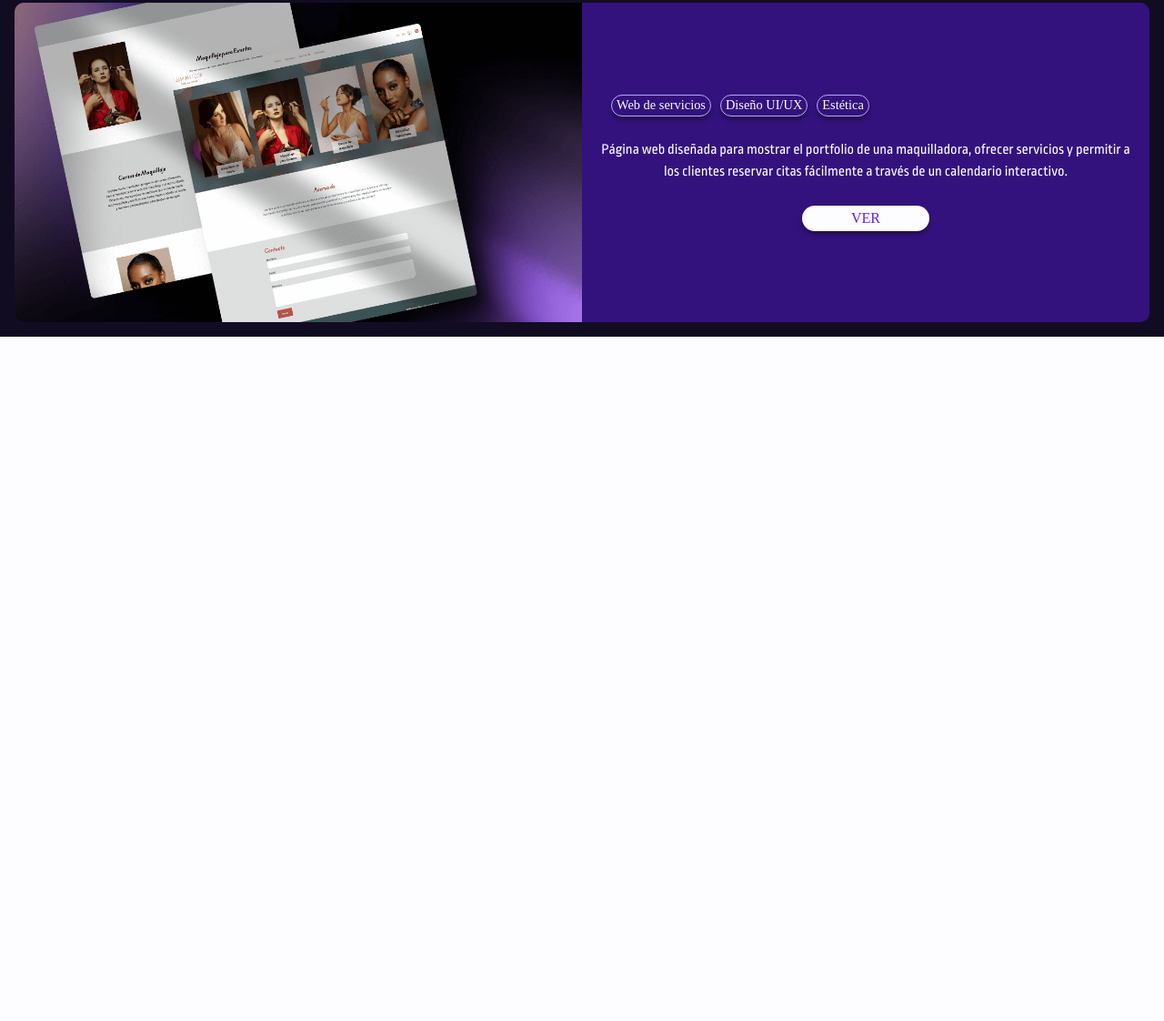
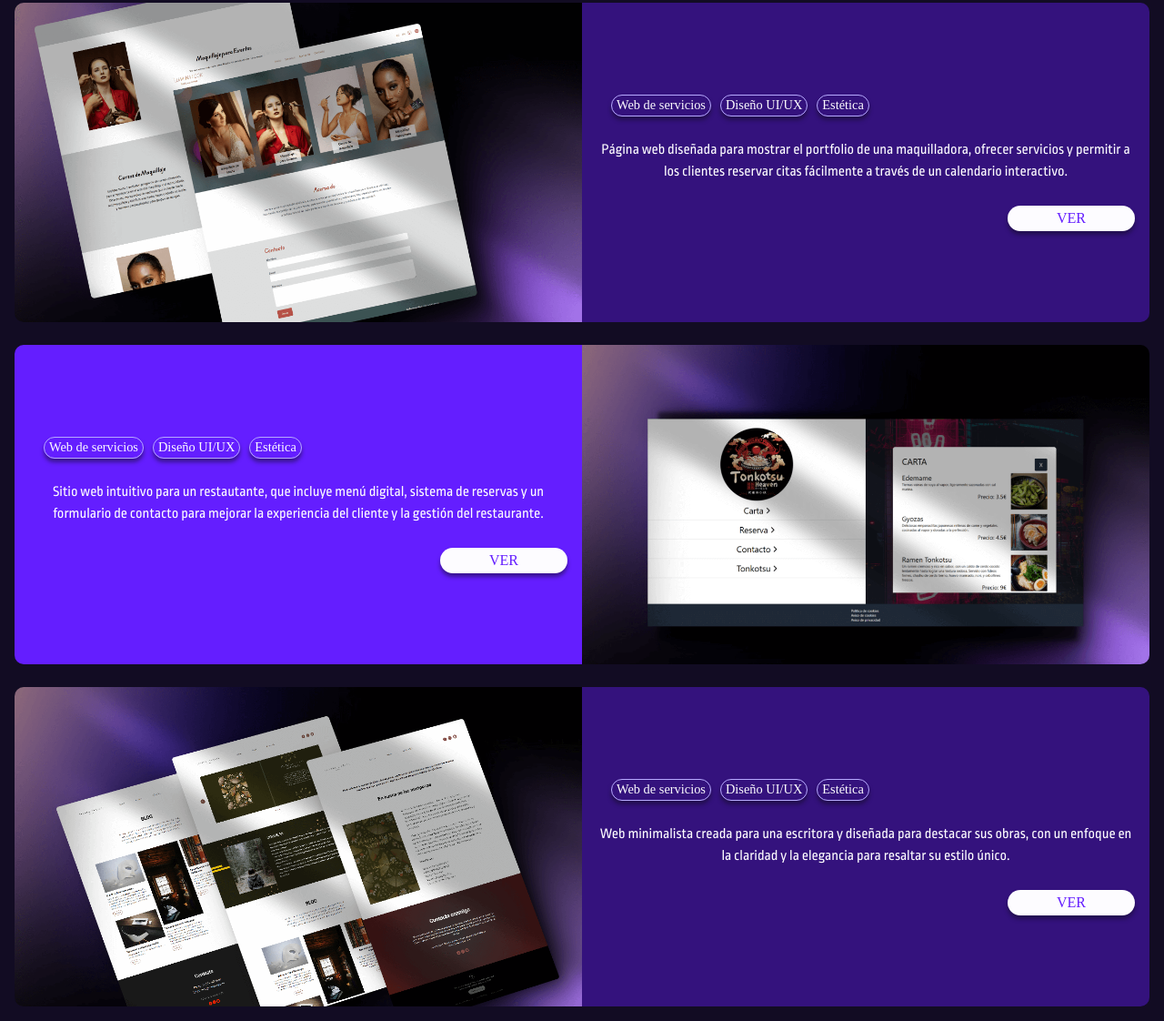
Before and after one commit to AstracodeLAB/new-astracodelab, an Astro site: page / in a window 1280 px wide. Shown: the part 2061-3183 px from the top of the page at 91% size. Before the commit the page ends 2431 px from the top, so only its background shows below. Built offline with nearby package versions, Linux system fonts and the light colour scheme; Astro itself is replaced by a stand-in of ours; a web font is replaced by a local one.

Commit message:
Imagenes y textos para tarjetas tamaños tablet y superiores

```diff
--- a/src/layouts/components/ProjectsCard.astro
+++ b/src/layouts/components/ProjectsCard.astro
@@ -1,5 +1,7 @@
 ---
 import MakeupImage from '../../images/peluBanner.png';
+import RestaurantImage from '../../images/restauranteBanner.png';
+import WriterImage from '../../images/blogBanner.png';
 import ArrowIcon from '../components/icons/arrow.svg';
 ---
 
@@ -28,6 +30,7 @@ import ArrowIcon from '../components/icons/arrow.svg';
 
 <!-- Tamaños tablet y desktop -->
 <div class='projects-card-desktop'>
+	<!-- Card 1 -->
 	<div class='projects-card-desktop__container'>
 		<img class='projects-card-desktop__container-image' src={MakeupImage.src} alt='Web de maquilladora' />
 		<div class='projects-card-desktop__container-content'>
@@ -39,6 +42,40 @@ import ArrowIcon from '../components/icons/arrow.svg';
 			<p class='projects-card-desktop__container-content-text'>
 				Página web diseñada para mostrar el portfolio de una maquilladora, ofrecer servicios y permitir a los clientes
 				reservar citas fácilmente a través de un calendario interactivo.
+			</p>
+			<a href='/' class='projects-card-desktop__container-content-button'>ver</a>
+		</div>
+	</div>
+
+	<!-- Card 2 -->
+	<div class='projects-card-desktop__container'>
+		<div class='projects-card-desktop__container-content-left'>
+			<div class='projects-card-desktop__container-content-pills'>
+				<p class='projects-card-desktop__container-content-pills-pill'>Web de servicios</p>
+				<p class='projects-card-desktop__container-content-pills-pill'>Diseño UI/UX</p>
+				<p class='projects-card-desktop__container-content-pills-pill'>Estética</p>
+			</div>
+			<p class='projects-card-desktop__container-content-text'>
+				Sitio web intuitivo para un restautante, que incluye menú digital, sistema de reservas y un formulario de
+				contacto para mejorar la experiencia del cliente y la gestión del restaurante.
+			</p>
+			<a href='/' class='projects-card-desktop__container-content-button'>ver</a>
+		</div>
+		<img class='projects-card-desktop__container-image-right' src={RestaurantImage.src} alt='Web de maquilladora' />
+	</div>
+
+	<!-- Card 3 -->
+	<div class='projects-card-desktop__container'>
+		<img class='projects-card-desktop__container-image' src={WriterImage.src} alt='Web de maquilladora' />
+		<div class='projects-card-desktop__container-content'>
+			<div class='projects-card-desktop__container-content-pills'>
+				<p class='projects-card-desktop__container-content-pills-pill'>Web de servicios</p>
+				<p class='projects-card-desktop__container-content-pills-pill'>Diseño UI/UX</p>
+				<p class='projects-card-desktop__container-content-pills-pill'>Estética</p>
+			</div>
+			<p class='projects-card-desktop__container-content-text'>
+				Web minimalista creada para una escritora y diseñada para destacar sus obras, con un enfoque en la claridad y la
+				elegancia para resaltar su estilo único.
 			</p>
 			<a href='/' class='projects-card-desktop__container-content-button'>ver</a>
 		</div>
--- a/src/styles/ProjectsCard.scss
+++ b/src/styles/ProjectsCard.scss
@@ -119,14 +119,14 @@
 	padding: 16px;
 
 	@media (min-width: $bp-s) {
-		display: block;
+		display: flex;
+		flex-direction: column;
 		background-color: $black;
+		gap: 25px;
 	}
 
 	&__container {
 		display: flex;
-		background-color: $corner-blueDark;
-		border-radius: 10px;
 
 		&-image {
 			width: 50%;
@@ -134,14 +134,36 @@
 			border-top-left-radius: 10px;
 			border-bottom-left-radius: 10px;
 			object-fit: cover;
+
+			&-right {
+				width: 50%;
+				height: auto;
+				border-top-right-radius: 10px;
+				border-bottom-right-radius: 10px;
+				object-fit: cover;
+			}
 		}
 
 		&-content {
 			display: flex;
+			background-color: $corner-blueDark;
 			flex-direction: column;
 			color: $white;
 			padding: 16px;
 			justify-content: center;
+			border-top-right-radius: 10px;
+			border-bottom-right-radius: 10px;
+
+			&-left {
+				display: flex;
+				flex-direction: column;
+				color: $white;
+				padding: 16px;
+				justify-content: center;
+				background-color: $cta;
+				border-top-left-radius: 10px;
+				border-bottom-left-radius: 10px;
+			}
 
 			&-pills {
 				display: flex;
@@ -191,6 +213,10 @@
 				align-self: center;
 				transition: background-color 0.3s ease-in-out, color 0.3s ease-in-out, transform 0.3s ease-in-out;
 
+				@media (min-width: $bp-m) {
+					align-self: flex-end;
+				}
+
 				&:hover {
 					background: $purple;
 					color: $white;
```
